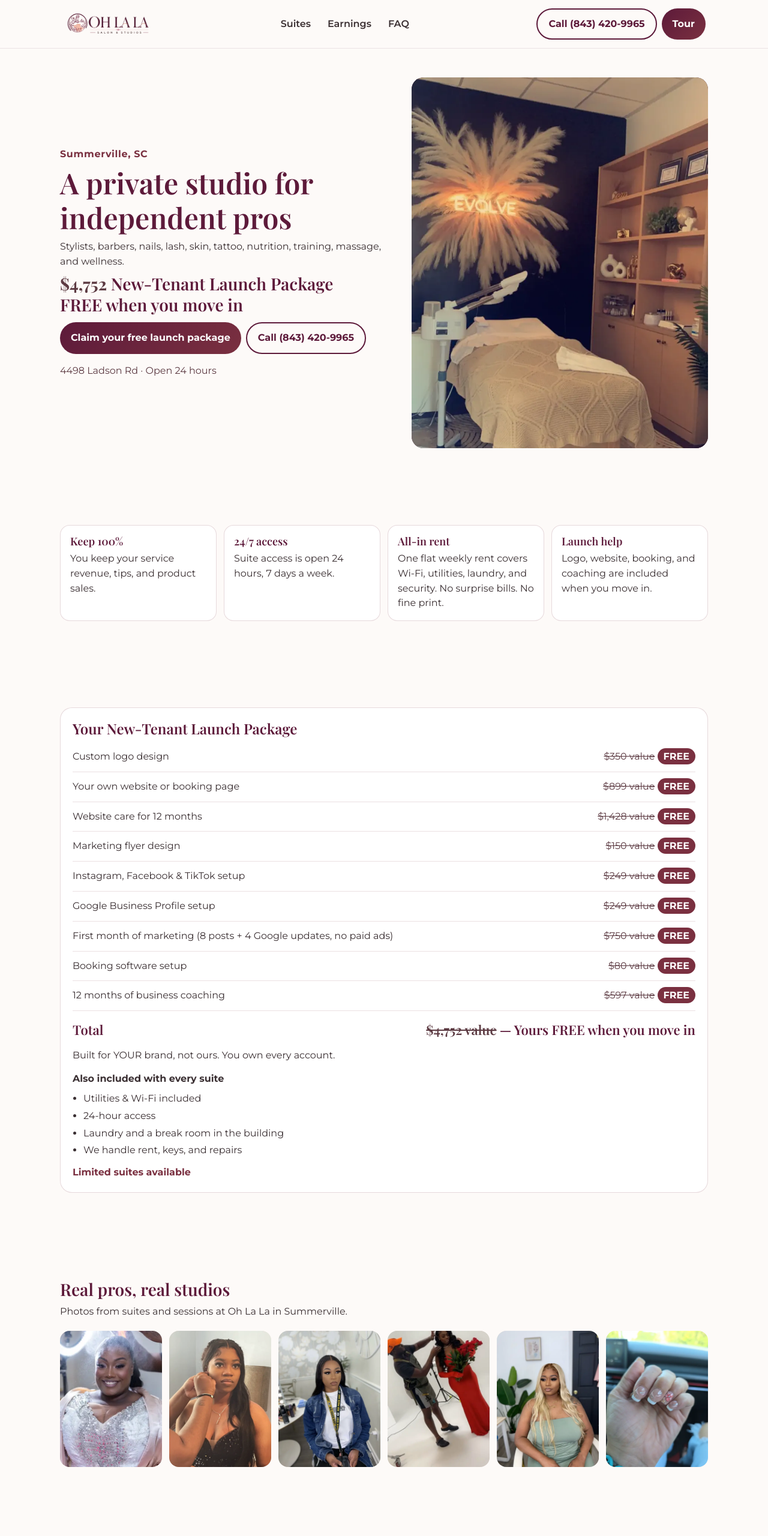
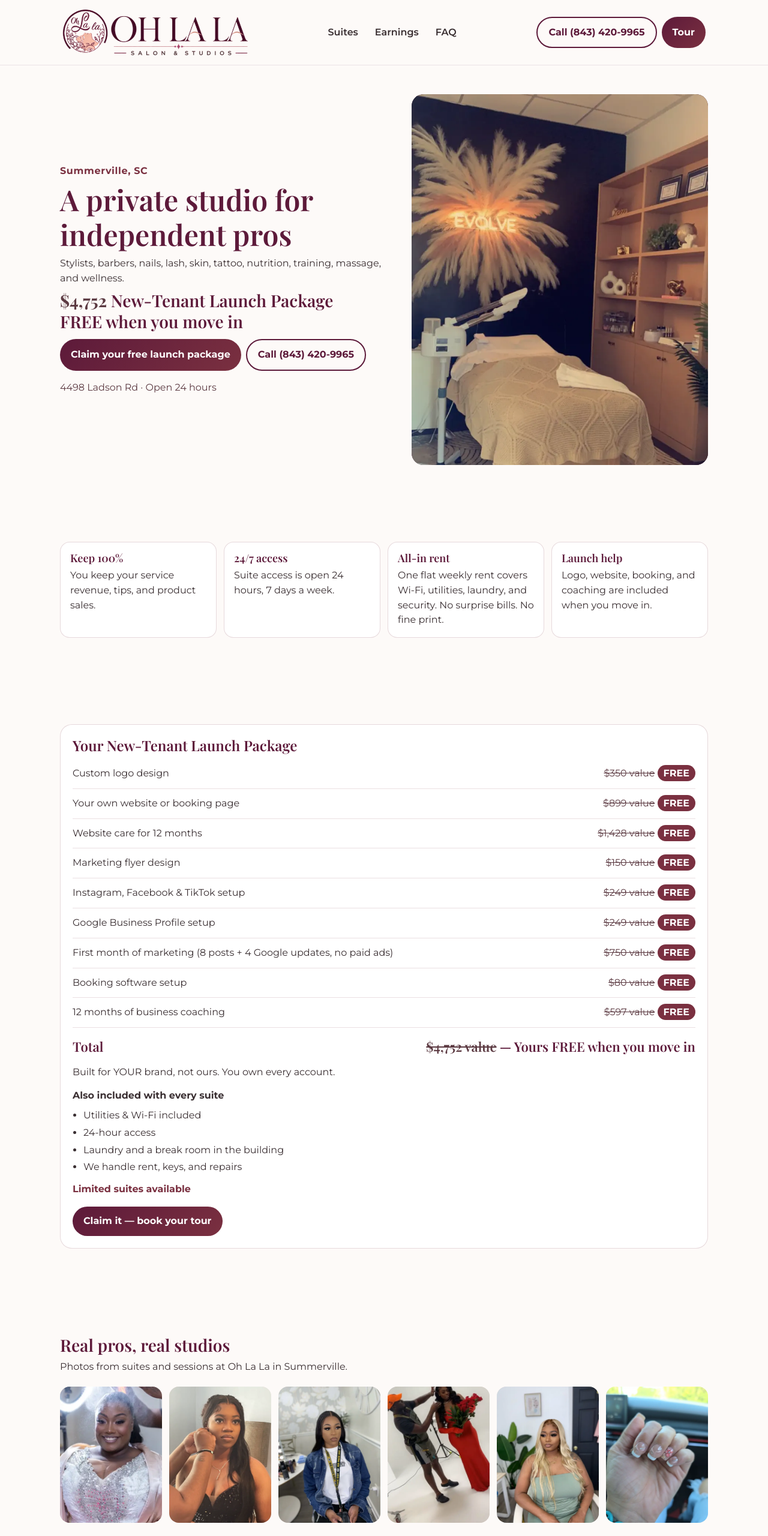
Before and after one commit to louis10251988/ohlala-website, a plain HTML site: page index.html in a window 1280 px wide. Shown: the top 2560 px of the page at 60% size. Drawn offline with nearby package versions, Linux system fonts and the light colour scheme.

Commit message:
Enlarge the logo and send the hero offer button to the package.
Use a cropped 2x logo in the header and a larger footer mark, and scroll “Claim your free launch package” to the launch package instead of the tour form.

Co-authored-by: louis10251988 <louis10251988@users.noreply.github.com>

```diff
--- a/index.html
+++ b/index.html
@@ -37,7 +37,7 @@
 <a class="skip" href="#main">Skip to content</a>
 <nav>
   <div class="nav-in">
-    <a class="nav-logo" href="/" aria-label="Oh La La Salon and Studios home"><img src="images/logo.webp" width="640" height="271" alt="Oh La La Salon and Studios"></a>
+    <a class="nav-logo" href="/" aria-label="Oh La La Salon and Studios home"><img src="images/logo.png" width="1146" height="282" alt="Oh La La Salon and Studios"></a>
     <div class="nav-links">
       <a href="/suites">Suites</a>
       <a href="/earnings">Earnings</a>
@@ -70,7 +70,7 @@
       <p class="lead">Stylists, barbers, nails, lash, skin, tattoo, nutrition, training, massage, and wellness.</p>
       <p class="hero-pack"><b>$4,752</b> New-Tenant<br class="m-only"> Launch Package<br>FREE when you move in</p>
       <div class="hero-ctas">
-        <a class="btn btn-gold" href="#tour">Claim your free launch package</a>
+        <a class="btn btn-gold" href="#launch-package">Claim your free launch package</a>
         <a class="btn btn-outline" href="tel:+18434209965">Call (843) 420-9965</a>
       </div>
     </div>
@@ -96,7 +96,7 @@
   </div>
 </section>
 
-<section id="launch">
+<section id="launch-package">
   <div class="wrap">
     <div class="offer-card">
       <h2>Your New-Tenant Launch Package</h2>
@@ -123,6 +123,7 @@
         </ul>
       </div>
       <p class="scarcity">Limited suites available</p>
+      <a class="btn btn-gold offer-cta" href="#tour">Claim it — book your tour</a>
     </div>
   </div>
 </section>
@@ -214,6 +215,7 @@
 <footer>
   <div class="wrap foot-grid">
     <div>
+      <a href="/" aria-label="Oh La La Salon and Studios home"><img class="foot-logo" src="images/logo.png" width="1146" height="282" alt="Oh La La Salon and Studios"></a>
       <p>Private studios for independent pros who serve clients one-on-one in the Charleston Lowcountry.</p>
     </div>
     <div>
--- a/styles.css
+++ b/styles.css
@@ -5,8 +5,9 @@
   --serif:'Playfair Display',Georgia,serif; --sans:'Montserrat',system-ui,sans-serif;
 }
 *{margin:0;padding:0;box-sizing:border-box}
-html{scroll-behavior:smooth;scroll-padding-top:72px}
-section{scroll-margin-top:72px}
+html{scroll-behavior:smooth;scroll-padding-top:88px}
+section{scroll-margin-top:88px}
+#launch-package{scroll-margin-top:88px}
 body{font-family:var(--sans);color:var(--ink);background:var(--cream);font-size:16px;line-height:1.55;overflow-x:hidden}
 img{max-width:100%;display:block}
 a{color:inherit}
@@ -15,10 +16,10 @@ h1,h2,h3{font-family:var(--serif);color:var(--burgundy);line-height:1.2;font-wei
 .skip{position:absolute;left:-999px;top:8px;background:#fff;padding:8px 12px;z-index:200}
 .skip:focus{left:8px}
 
-nav{position:sticky;top:0;z-index:100;background:rgba(253,250,248,.96);border-bottom:1px solid rgba(93,26,58,.1)}
-.nav-in{display:flex;align-items:center;justify-content:space-between;height:64px;max-width:1120px;margin:0 auto;padding:0 16px;gap:12px}
-.nav-logo{display:flex;align-items:center;min-height:44px}
-.nav-logo img{height:48px;width:auto}
+nav{position:sticky;top:0;z-index:100;background:#FDFAF8;border-bottom:1px solid rgba(93,26,58,.1)}
+.nav-in{display:flex;align-items:center;justify-content:space-between;height:76px;max-width:1120px;margin:0 auto;padding:0 16px;gap:12px}
+.nav-logo{display:flex;align-items:center;min-height:52px;flex:0 0 auto}
+.nav-logo img{height:52px;width:auto;max-width:none}
 .nav-links{display:none;gap:8px}
 .nav-links a{display:inline-flex;align-items:center;min-height:44px;padding:0 10px;font-size:16px;font-weight:600;text-decoration:none}
 .nav-cta{display:none;gap:8px}
@@ -32,7 +33,7 @@ nav{position:sticky;top:0;z-index:100;background:rgba(253,250,248,.96);border-bo
 .btn-primary,.btn-gold{background:var(--rosegold);color:#fff}
 .btn-outline{background:transparent;color:var(--burgundy);border:2px solid var(--burgundy)}
 
-.hero{padding:12px 0 72px;min-height:calc(100dvh - 64px)}
+.hero{padding:12px 0 72px;min-height:calc(100dvh - 76px)}
 .hero-grid{display:flex;flex-direction:column;gap:14px}
 .hero-copy{display:contents}
 .hero-copy > div{order:1}
@@ -47,7 +48,7 @@ nav{position:sticky;top:0;z-index:100;background:rgba(253,250,248,.96);border-bo
 .hero-note{margin:0;font-size:16px;color:#5C3A42}
 .hero-photo{border-radius:20px;overflow:hidden;aspect-ratio:16/10;max-height:156px;background:#3D0F26}
 @media(max-height:700px){
-  .hero-photo{max-height:132px}
+  .hero-photo{max-height:120px}
   .hero-note{display:none}
 }
 .hero-photo img{width:100%;height:100%;object-fit:cover;object-position:center 30%}
@@ -73,6 +74,7 @@ section{padding:48px 0}
 .offer-also ul{margin:8px 0 0 18px}
 .offer-also li{margin:4px 0}
 .scarcity{margin-top:12px;font-size:16px;font-weight:700;color:var(--rg1)}
+.offer-cta{margin-top:16px;width:100%}
 
 .reel{display:flex;gap:12px;overflow-x:auto;scroll-snap-type:x mandatory;padding-bottom:4px;max-width:100%;overscroll-behavior-x:contain;scrollbar-width:none}
 .reel::-webkit-scrollbar{display:none}
@@ -98,6 +100,7 @@ section{padding:48px 0}
 .loc-card p{font-size:16px;margin:8px 0 16px}
 .loc-card a{color:var(--rg1);display:inline-flex;align-items:center;min-height:44px}
 footer a{color:#fff;display:inline-flex;align-items:center;min-height:44px}
+.foot-logo{height:64px;width:auto;max-width:none;margin-bottom:14px;background:#FDFAF8;border-radius:14px;padding:8px 12px;box-sizing:content-box}
 
 footer{background:var(--deep);color:#f3e4ea;padding:36px 0 88px;font-size:16px}
 .foot-grid{display:grid;gap:22px}
@@ -129,8 +132,12 @@ footer p{max-width:36rem}
 .out-big b{display:block;font-family:var(--serif);font-size:32px}
 
 @media(min-width:800px){
-  .nav-in{height:80px;padding:0 24px}
-  .nav-logo img{height:64px}
+  html{scroll-padding-top:124px}
+  #launch-package{scroll-margin-top:124px}
+  .nav-in{height:108px;padding:0 24px}
+  .nav-logo img{height:76px}
+  .foot-logo{height:80px}
+  .offer-cta{width:auto}
   .burger,.mobile-menu{display:none!important}
   .nav-links,.nav-cta{display:flex}
   .hero{min-height:0;padding:48px 0 56px}
@@ -157,4 +164,6 @@ footer p{max-width:36rem}
 }
 @media(min-width:800px) and (max-width:1100px){
   .reel{grid-template-columns:repeat(3,1fr)}
+  .nav-in{height:96px}
+  .nav-logo img{height:64px}
 }
```
Also changed, not shown: earnings.html (+1 -1 lines), faq.html (+1 -1 lines), services.html (+8 -4 lines), suites.html (+1 -1 lines), images/logo.png (added).
